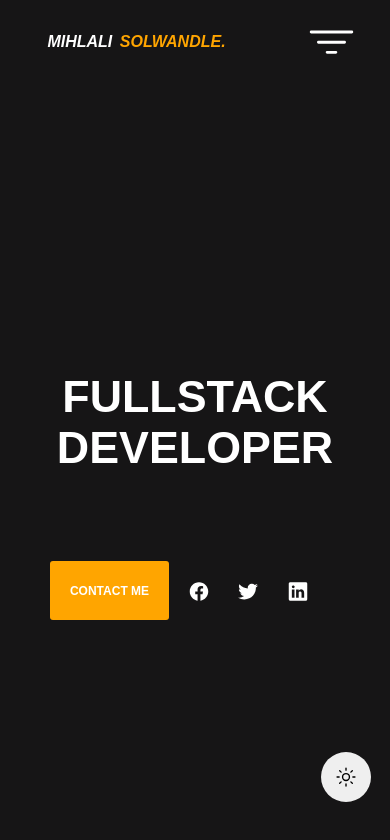
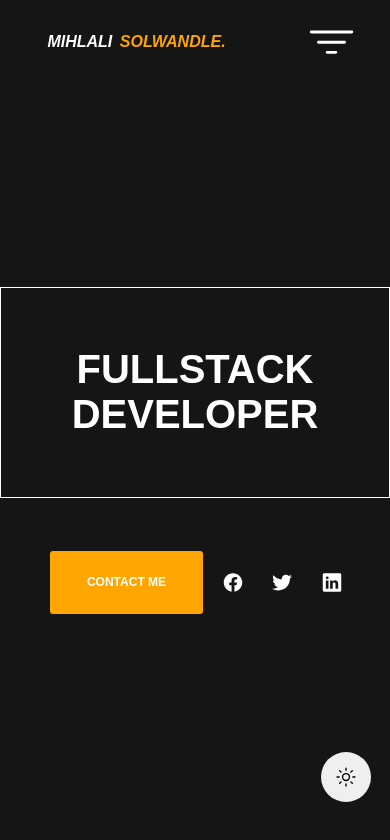
Before and after one commit to Solwandle-Mihlali/my-portfolio, a website: page index.html in a window 390 px wide. Shown: the top 840 px of the page. Drawn offline with nearby package versions, Linux system fonts and the light colour scheme.

Commit message:
adjustments for button

```diff
--- a/index.html
+++ b/index.html
@@ -152,7 +152,6 @@
         </ul>
     </nav>
     <div class="mobile-section1">
-        <span class="spacer"></span>
         <h1 class="jobTitle">FULLSTACK DEVELOPER</h1>
          <div class="mobile-buttonCont">
             <button type="button">CONTACT ME</button>
--- a/mobileStyle/mobileStyle.css
+++ b/mobileStyle/mobileStyle.css
@@ -130,40 +130,27 @@
         display: flex;
         flex-direction: column;
         align-items: center;
-        justify-content: flex-start;
+        justify-content: center;
     }
-    .spacer{
-        width: 100%;
+
+    .mobile-section1 .jobTitle{
         height: 25vh;
-    }
-    .mobile-section1 .jobTitle{
-        height: 30vh;
         width: 100%;
         font-weight: bold;
         color: white;
+        border: solid 1px;
         font-family: var(--font);
-        font-size: 2.8rem;
+        font-size: 2.5rem;
         text-align: center;
         display: flex;
         align-items: center;
         justify-content: center;
         flex-wrap: wrap;
     }
-    .mobile-section1 .jobTitle span{
-      color: var(--primary);
-      display: block;
-      border: solid;
-      border-radius: 6px;
-      font-size: 2.5rem;
-      position: absolute;
-      top: 51%;
-      left: 50%;
-      transform: translate(-50%,-50%);
-    }
 
     .mobile-buttonCont{
         width: 100%;
-        height: 10vh;
+        height: 20vh;
         display: flex;
         align-items: center;
         justify-content: flex-start;
@@ -172,11 +159,11 @@
     }
 
     .mobile-buttonCont button{
-       height: 7vh;
+       height: 7.5vh;
        background: var(--primary);
        border: none;
        color: white;
-       width: 35%;
+       width: 45%;
        padding: 5px;
        font-size: 12px;
        font-weight: bold;
```
